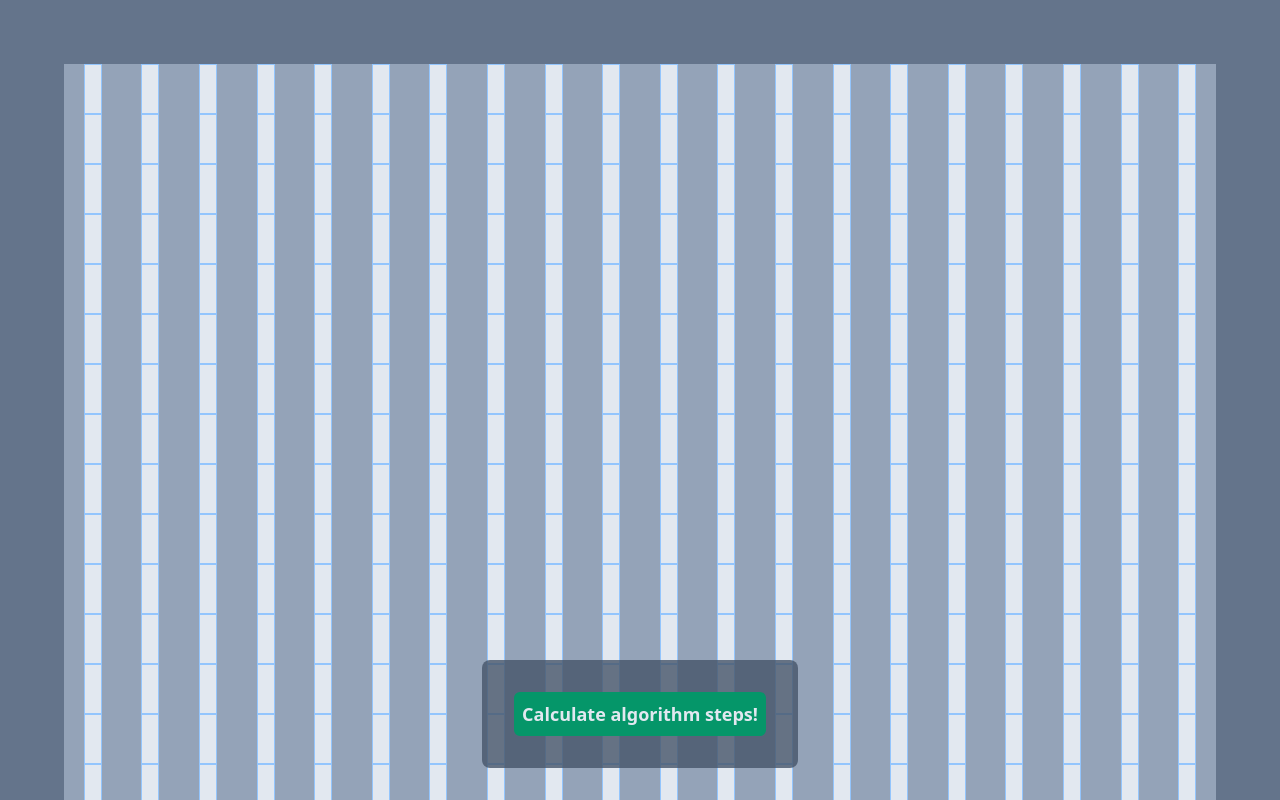
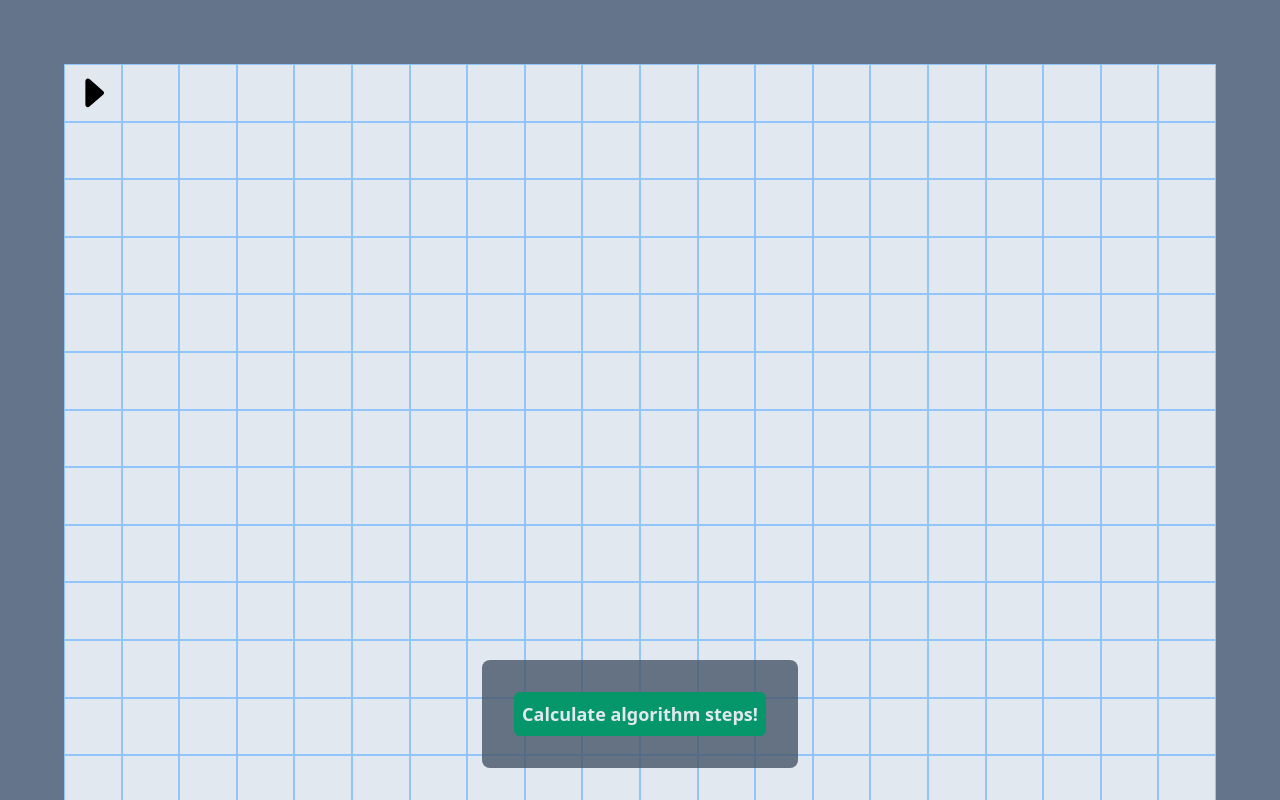
Before and after one commit to RonaldErnst/pathfind_vis, a Next.js app: page / in a window 1280 px wide. Shown: the top 800 px of the page. Built offline with nearby package versions, Linux system fonts and the light colour scheme.

Commit message:
Fixed the grid style a little

```diff
--- a/components/Grid.tsx
+++ b/components/Grid.tsx
@@ -21,29 +21,13 @@ type DragDropItem = {
 export default function Grid() {
 	const { width, height, grid } = useGrid();
 
-	/*
-    <div
-        style={{
-            display: "grid",
-            gridTemplateColumns: `repeat(${width}, minmax(16px, 1fr))`,
-            gridTemplateRows: `repeat(${height}, minmax(16px, 1fr))`,
-        }}
-        className="w-full h-full bg-slate-400 justify-center"
-    >
-        {grid.flat().map(({ row, column }, i) => {
-            return <GridTile key={i} row={row} column={column} />;
-        })}
-    </div>
-    */
-
 	return (
 		<DndProvider backend={HTML5Backend}>
 			<div className="flex justify-center items-center h-screen bg-slate-400">
 				<div
-					className="grid justify-items-center align-items-center w-full h-full box-border"
+					className="grid place-items-center w-full h-full box-border"
 					style={{
-						gridTemplateColumns: `repeat(${width}, 1fr)`,
-						gridTemplateRows: `repeat(${height}, 1fr)`,
+						gridTemplateColumns: `repeat(${width}, minmax(32px, 1fr))`
 					}}
 				>
 					{grid.flat().map(({ row, column }, i) => {
@@ -76,8 +60,9 @@ function GridTile({ row, column }: GridTilePosition) {
 	});
 
 	const handleDrop = (item: DragDropItem) => { // TODO test
-		if (item.isStart) moveStartTile(item.row, item.column);
-		else moveEndTile(item.row, item.column);
+        console.log(item)
+		if (item.isStart) moveStartTile(row, column);
+		else moveEndTile(row, column);
 	};
 
 	const handleOnClick = () => {
@@ -113,15 +98,9 @@ function GridTile({ row, column }: GridTilePosition) {
 
 	if (!isStart && !isEnd) color += " hover:bg-slate-400";
 
-	const squareStyles: CSSProperties = { // TODO fix this...
-		width: `calc((100% - ${width - 1}px) / ${width})`,
-		paddingBottom: `calc((100% - ${width - 1}px) / ${width})`,
-	};
-
 	return (
 		<div
-			className={`border border-blue-300 grid place-items-center p-2 ${color} bg- `}
-			style={squareStyles}
+			className={`border border-blue-300 grid place-items-center p-2 ${color} w-full aspect-square`}
 			onClick={handleOnClick}
 			ref={drop}
 		>
```
